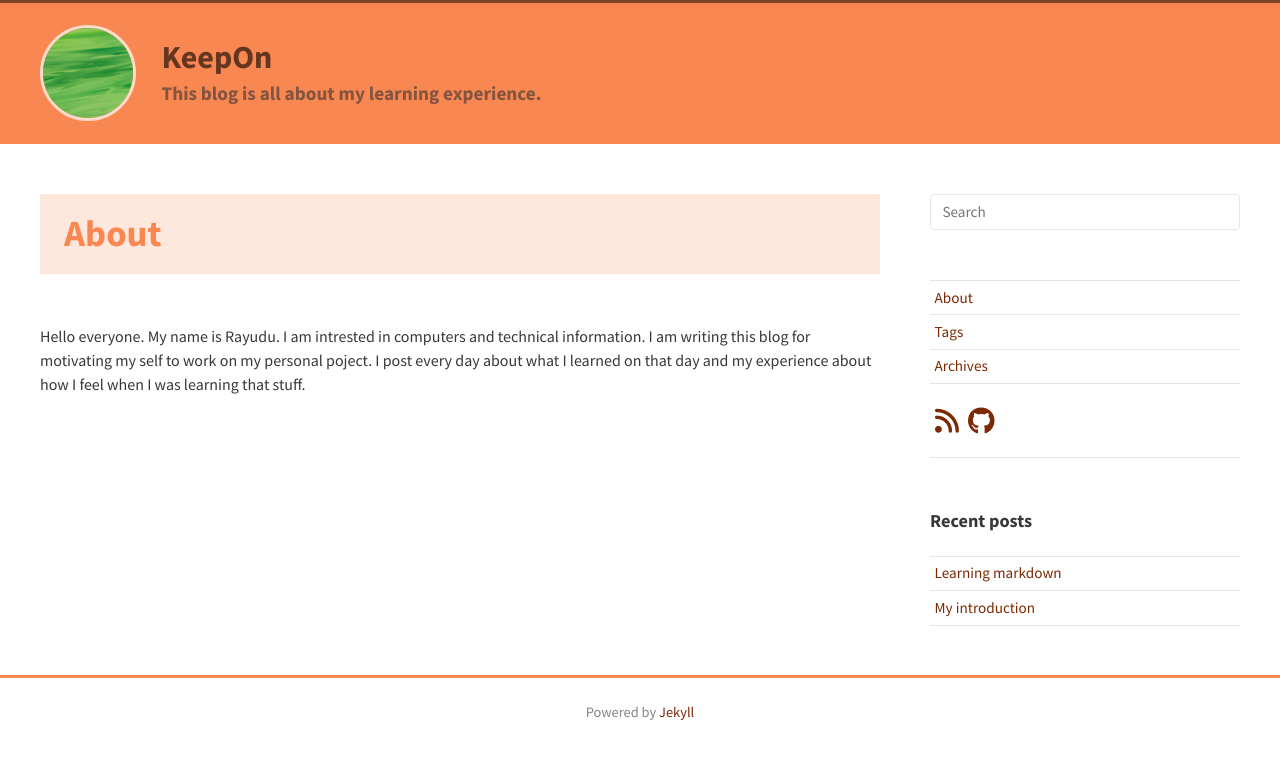
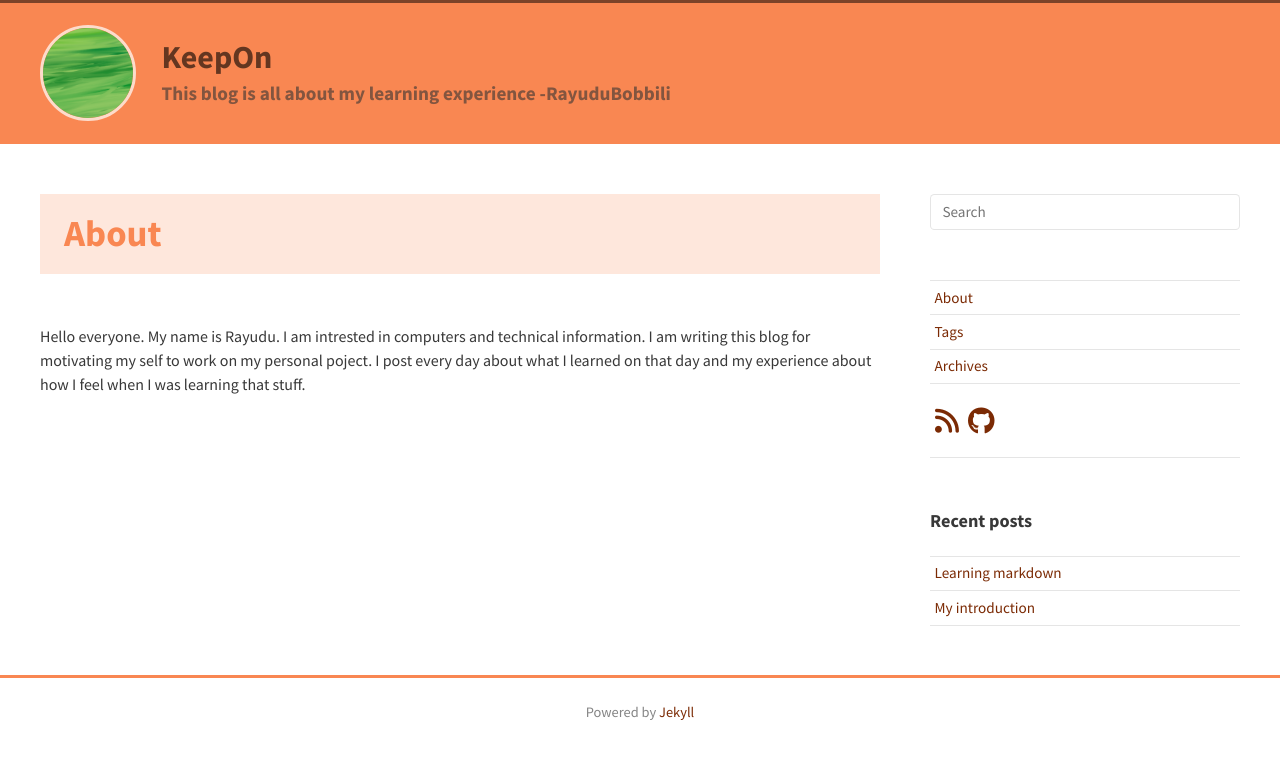
Before and after one commit to pocharavi/keepon, a Jekyll site: the page built from _pages/about.md, in a window 1280 px wide. Shown: the top 759 px of the page. Built offline with Jekyll 4.4.1, drawn with Linux system fonts in a browser that asks for light colours; nearby versions of some CDN libraries.

Commit message:
minor change

```diff
--- a/_config.yml
+++ b/_config.yml
@@ -6,7 +6,7 @@
 url:
 baseurl:
 title: KeepOn
-description: This blog is all about my learning experience.
+description: This blog is all about my learning experience -RayuduBobbili
 avatar: /assets/img/ogp.png
 # favicon: /favicon.ico
 favicon: /assets/img/ogp.png
--- a/_pages/about.md
+++ b/_pages/about.md
@@ -5,6 +5,5 @@ permalink: /about/
 order: 1
 share: false
 ---
-
 Hello everyone. My name is Rayudu. I am intrested in computers and technical information. I am writing this blog for motivating my self to work on my personal poject.
 I post every day about what I learned on that day and my experience about how I feel when I was learning that stuff.
```
Also changed, not shown: assets/img/logo.jpg (added).
